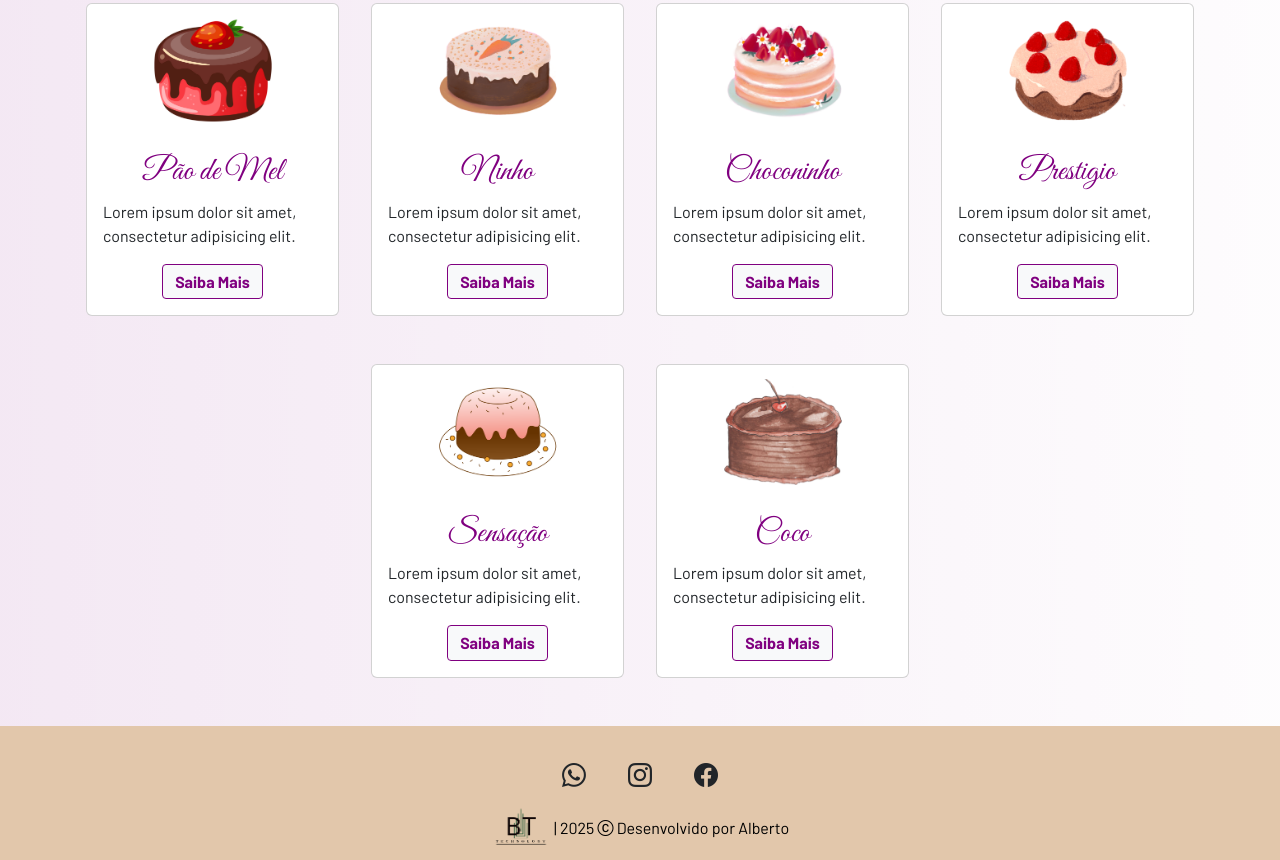
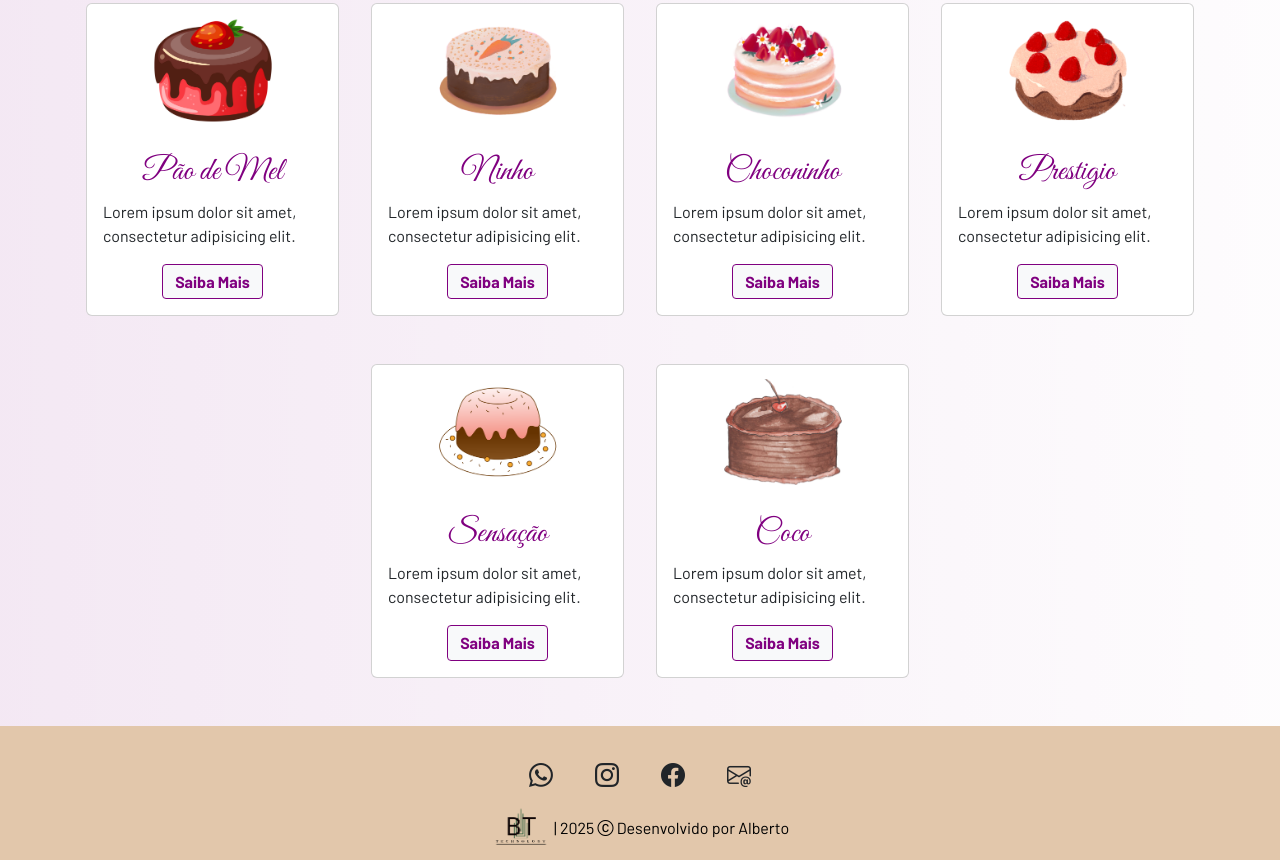
Before and after one commit to albertobtlima/diu-cakes-bs, a plain HTML site: page index.html in a window 1280 px wide. Shown: the part 1502-2362 px from the top of the page. Drawn offline with nearby package versions, Linux system fonts and the light colour scheme.

Commit message:
add: email no footer

```diff
--- a/partials/footer.html
+++ b/partials/footer.html
@@ -21,18 +21,24 @@
       </a>
       <a
         href="#!"
-        target="_blank"
         rel="noopener noreferrer"
         class="btn"
         aria-label="Abrir Facebook"
       >
         <i class="bi bi-facebook fs-4"></i>
       </a>
+      <a
+        href="#!"
+        rel="noopener noreferrer"
+        class="btn"
+        aria-label="Email"
+      >
+        <i class="bi bi-envelope-at fs-4"></i>
+      </a>
     </div>
     <div class="p-0">
       <a
-        href="#"
-        target="_blank"
+        href="#!"
         rel="noopener noreferrer"
         aria-label="Ir para o site da BT Technology"
       >
```
